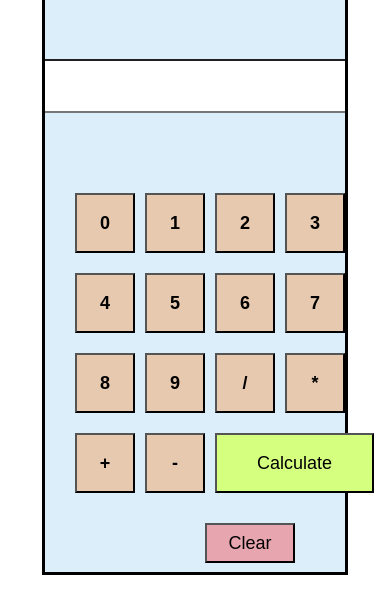
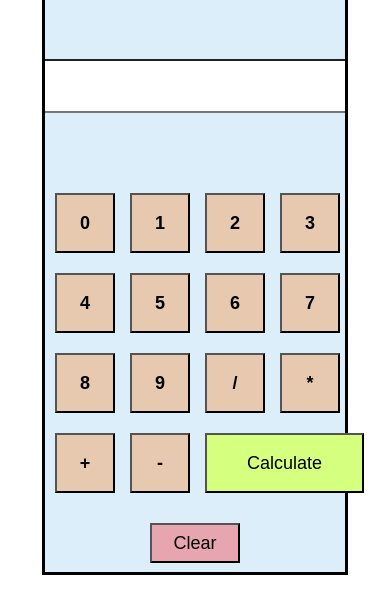
Before and after one commit to bibhasingh/calculator, a plain HTML site: page index.html in a window 390 px wide. Shown: the part 141-754 px from the top of the page. Drawn offline with Linux system fonts and the light colour scheme.

Commit message:
calculator

```diff
--- a/style.css
+++ b/style.css
@@ -55,4 +55,10 @@
   .container {
     width: 300px;
   }
+  .boxcontainer {
+    margin-left: 10px;
+  }
+  .clear {
+    margin-left: 105px;
+  }
 }
```
